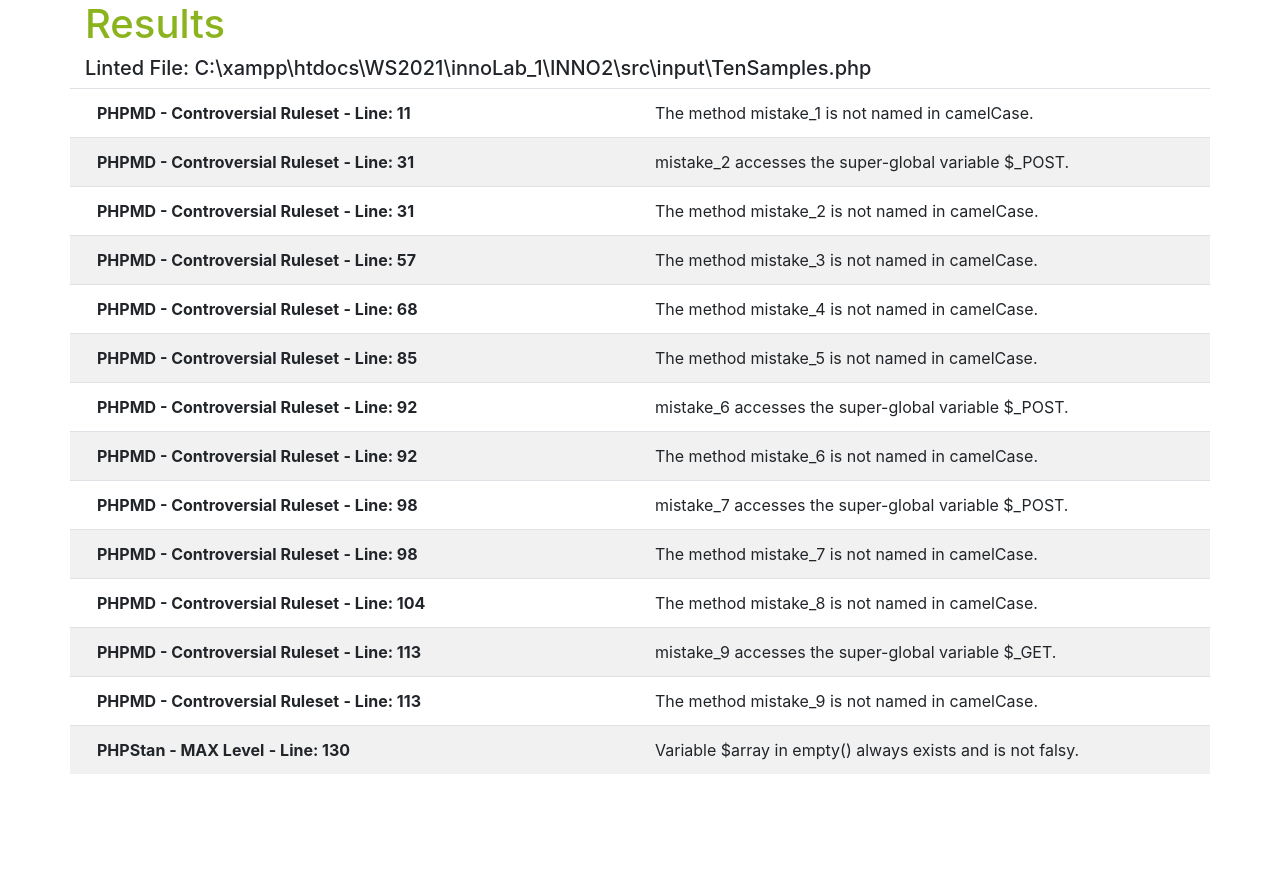
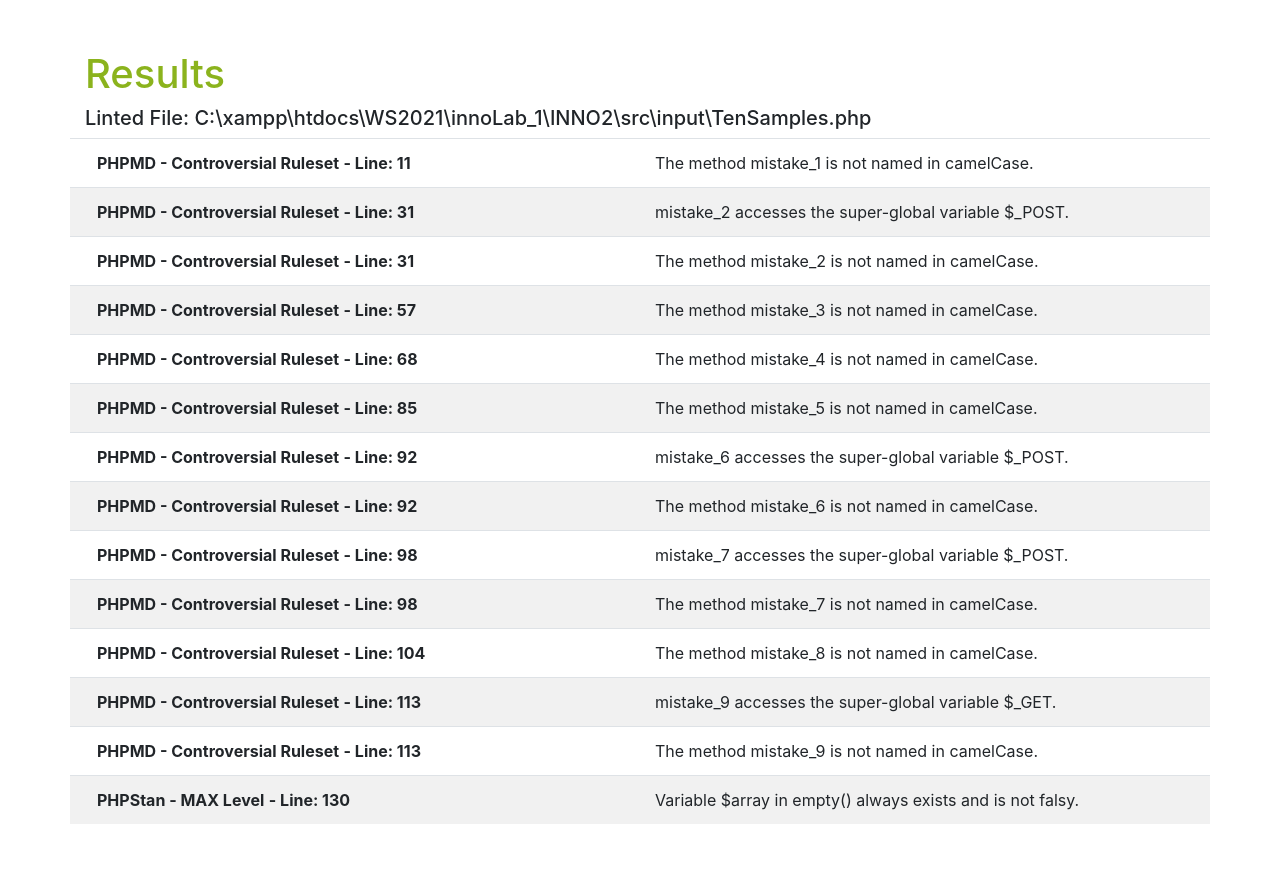
Before and after one commit to Alyf92/innoLab_1, a PHP site: page /out.html in a window 1280 px wide. Before the commit the page ends 774 px from the top, so only its background shows below. Run offline with PHP 8.4, Linux system fonts and the light colour scheme.

Commit message:
body css

```diff
--- a/INNO2/src/output/style.css
+++ b/INNO2/src/output/style.css
@@ -1,3 +1,7 @@
+body {
+    padding: 50px 0;
+}
+
 h1 {
     font-weight: bold;
     color: rgb(139,179,29);
```
